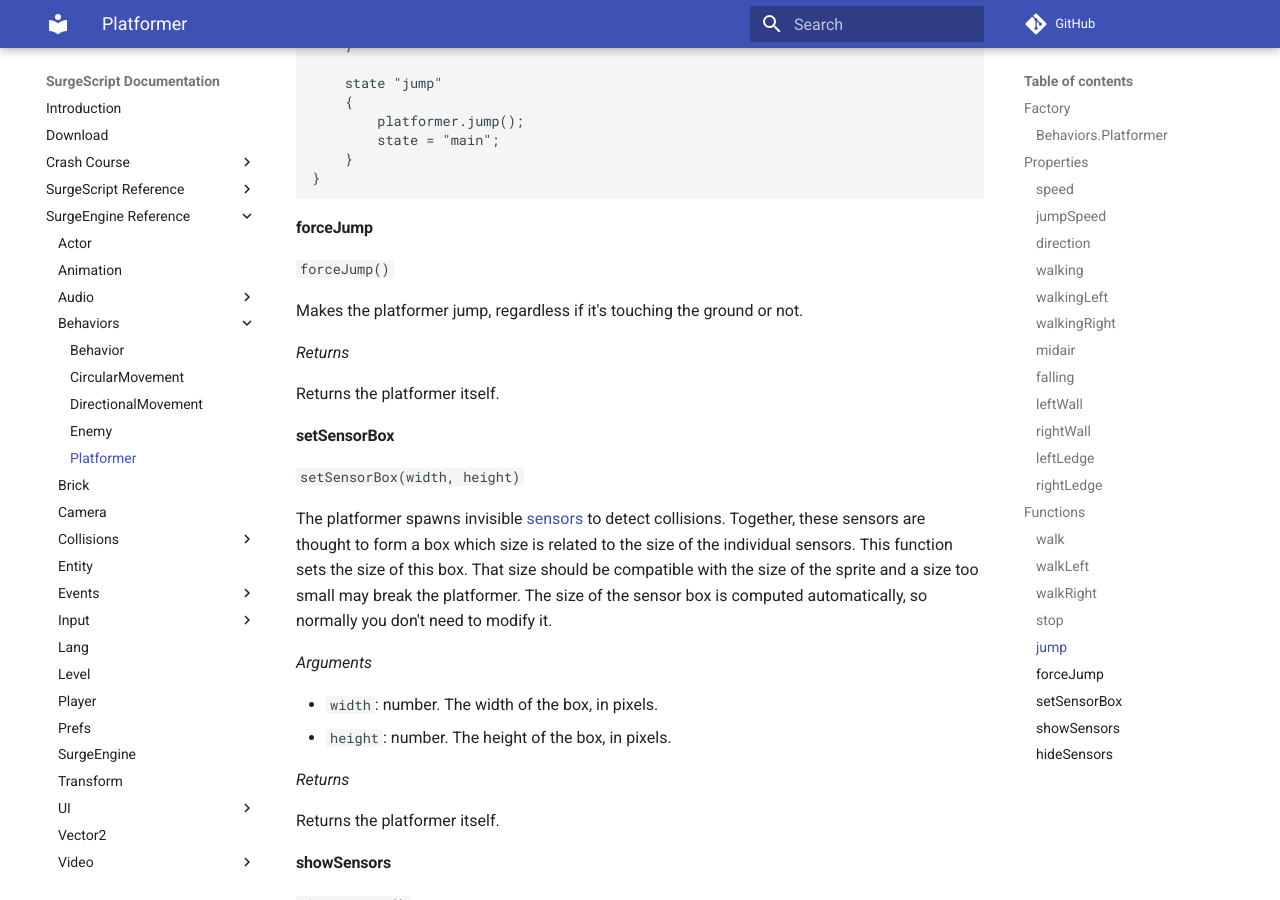
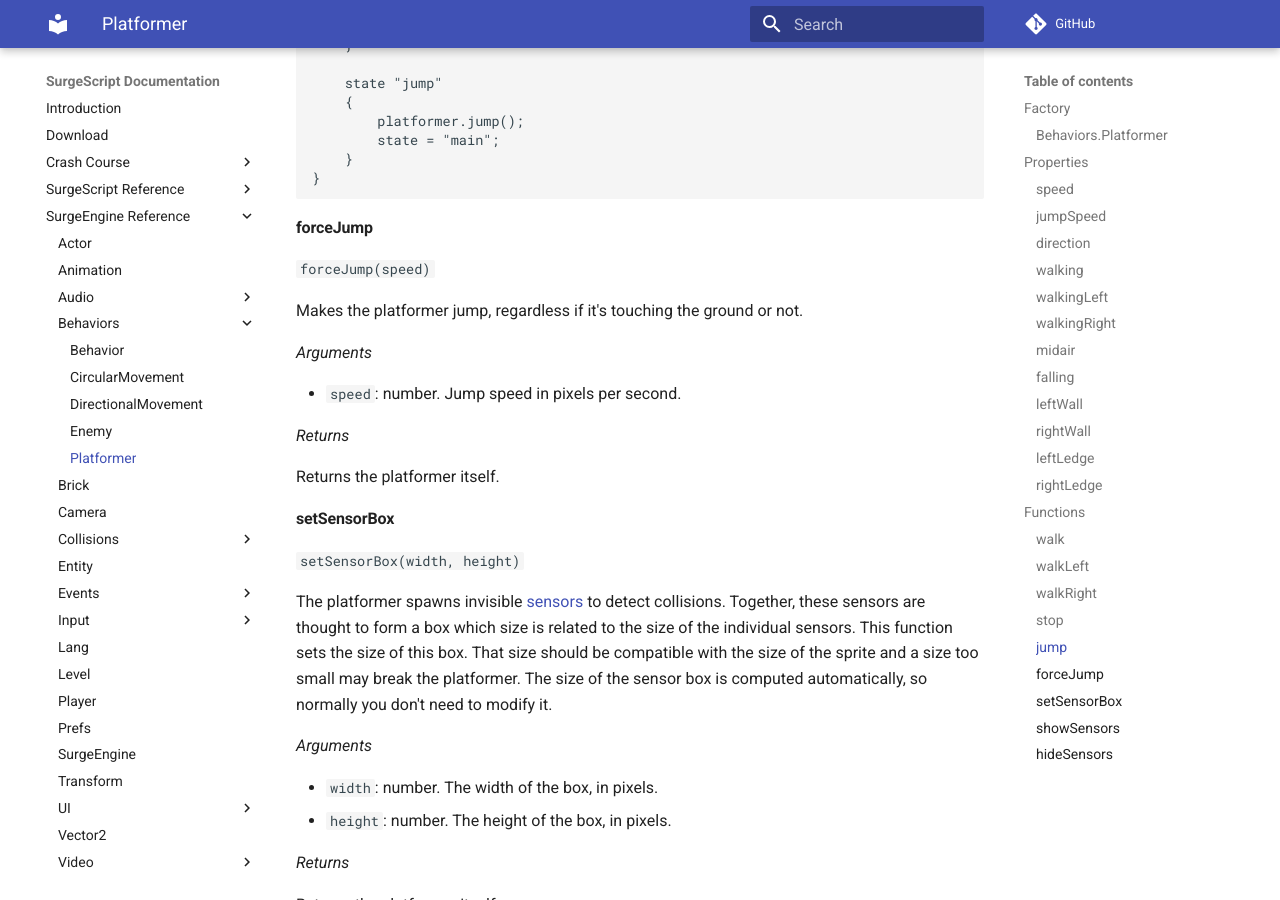
Before and after one commit to alemart/surgescript, an MkDocs documentation site: the page built from docs/engine/platformer.md, in a window 1280 px wide and 900 px high, scrolled down 4121 px. Built offline with MkDocs 1.6.1 and Material for MkDocs 9.7.7, drawn with Linux system fonts in a browser that asks for light colours; comment, search, counter and statistics services are not loaded.

Commit message:
Fix function documentation

```diff
--- a/docs/engine/platformer.md
+++ b/docs/engine/platformer.md
@@ -205,9 +205,13 @@ object "My Jumping Baddie" is "entity", "enemy"
 
 #### forceJump
 
-`forceJump()`
+`forceJump(speed)`
 
 Makes the platformer jump, regardless if it's touching the ground or not.
+
+*Arguments*
+
+* `speed`: number. Jump speed in pixels per second.
 
 *Returns*
 
```
